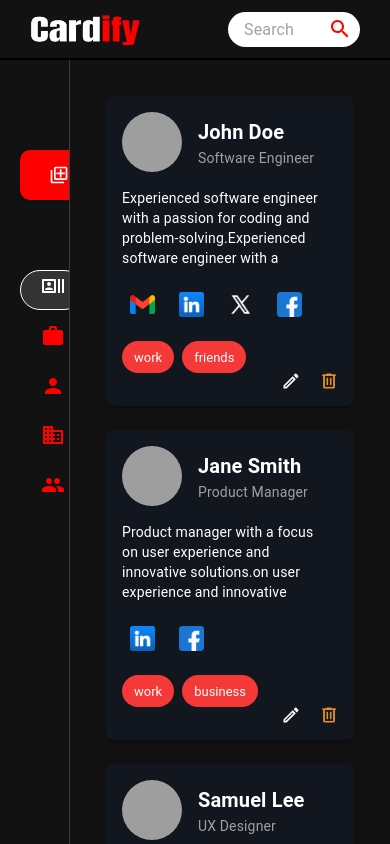
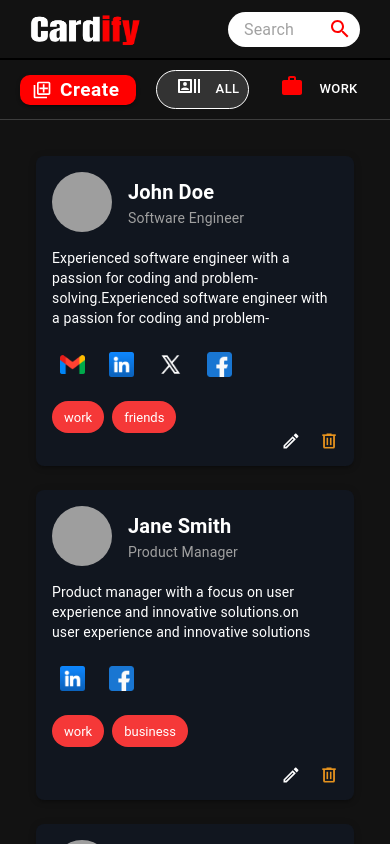
Before and after one commit to josephfrancis60/Cardify, a React (Vite) app in the folder frontend/: page / in a window 390 px wide. Built offline with nearby package versions, Linux system fonts and the light colour scheme; grey boxes are pictures that could not be loaded.

Commit message:
made sidebar responsive

```diff
--- a/frontend/src/components/CreateProfileModal.jsx
+++ b/frontend/src/components/CreateProfileModal.jsx
@@ -60,15 +60,16 @@ const CreateProfileModal = () => {
         startIcon={<AddToPhotosOutlinedIcon />}
         onClick={handleOpen}
         sx={{
-          width: "150px",
-          height: "50px",
-          marginY: "70px",
+          width: {xs: "auto", sm: "150px"},
+          height: {xs: "30px", sm: "50px"},
+          marginY: {xs: "0", sm: "70px"},
+          marginRight:{ xs: "10px", sm: "0" },
           backgroundColor: "#ff0000",
           "&:hover": { backgroundColor: "#f53838" },
           textTransform: "none",
           fontWeight: "bold",
           fontSize: "19px",
-          borderRadius: '10px'
+          borderRadius: '10px',
         }}
       >
         Create
--- a/frontend/src/components/Layout.jsx
+++ b/frontend/src/components/Layout.jsx
@@ -36,22 +36,28 @@ const Layout = ({ navbarContent, sidebarContent, mainContent }) => {
         sx={{
           display: "flex",
           flex: 1,
+          flexDirection: { xs: "column", sm: "row" }, // Sidebar moves to the top for XS
           marginTop: "60px", // Push below the fixed navbar
+          height: "calc(100% - 60px)",
         }}
       >
         {/* Sidebar Section */}
         <Box
           sx={{
-            width: { xs: "70px", sm: "200px", md: "250px", lg: "300px" }, // Responsive Width of the sidebar
+            width: { xs: "100%", sm: "200px", md: "250px", lg: "300px" }, // Responsive Width of the sidebar
+            height: { xs: "60px", sm: "100%" }, // Sidebar height for XS
             transition: "all 0.3s ease-in-out", // Transition for responsiveness
-            borderRight: "1px solid #3d3d3d", // Line on the right of the sidebar
+            borderBottom: { xs: "1px solid #3d3d3d", sm: "none" }, // Border for XS
+            borderRight: { xs: "none", sm: "1px solid #3d3d3d" }, // Border for other screens
             padding: "20px",
-            position: "fixed", // Fix the sidebar
-            top: "60px", // Position below the navbar
-            bottom: 0,
+            position: { xs: "relative", sm: "fixed" }, // Sidebar is not fixed for XS
+            top: { xs: "0", sm: "60px" }, // Position below the navbar for SM and above
             zIndex: 900,
             backgroundColor: "#121212", // Ensure consistent background
-            overflowY: "auto", // Scrollable if the sidebar content overflows
+            overflowX: { xs: "auto", sm: "hidden" }, // Horizontal scrolling for XS
+            display: { xs: "flex", sm: "block" },
+            flexDirection: { xs: "row", sm: "column" }, // Horizontal buttons for XS
+            alignItems: { xs: "center", sm: "flex-start" }, // Center buttons for XS
           }}
         >
           {sidebarContent}
@@ -61,15 +67,19 @@ const Layout = ({ navbarContent, sidebarContent, mainContent }) => {
         <Box
           sx={{
             flex: 1,
-            marginLeft: { xs: "70px", sm: "200px", md: "250px", lg: "300px" }, // Push beside the fixed sidebar
+            marginLeft: { xs: "0", sm: "200px", md: "250px", lg: "300px" }, // Push beside the fixed sidebar for SM and above
+            marginTop: { xs: "0", sm: "0" }, // Push below the sidebar for XS
             padding: "20px",
             overflowY: "auto", // Enable scrolling for the main content
-            height: "calc(100vh - 60px)", // Full height minus the navbar
+            height: { xs: "calc(100vh - 120px)", sm: "calc(100vh - 60px)" }, // Adjust height for XS
             // Styles for the scrollbar
-            '&::-webkit-scrollbar': {width: '14px',},
-            '&::-webkit-scrollbar-thumb': {backgroundColor: '#808080', borderRadius: '0px'},
-            '&::-webkit-scrollbar-thumb:hover': {backgroundColor: '#636363'},
-            '&::-webkit-scrollbar-track': {backgroundColor: '#fff', borderRadius: '0px'},
+            "&::-webkit-scrollbar": { width: "14px" },
+            "&::-webkit-scrollbar-thumb": {
+              backgroundColor: "#808080",
+              borderRadius: "0px",
+            },
+            "&::-webkit-scrollbar-thumb:hover": { backgroundColor: "#636363" },
+            "&::-webkit-scrollbar-track": { backgroundColor: "#fff", borderRadius: "0px" },
           }}
         >
           {mainContent}
--- a/frontend/src/components/Sidebar.jsx
+++ b/frontend/src/components/Sidebar.jsx
@@ -22,14 +22,21 @@ const Sidebar = () => {
     <Box
       sx={{
         display: "flex",
-        flexDirection: "column",
+        flexDirection: { xs: "row", sm: "column" },
         justifyContent: "space-between",
         height: "100%",
         bgcolor: "#121212", // Optional: Dark theme
       }}
     >
       {/* Top Section with "Create" Button */}
-      <Box>
+      <Box
+        sx={{
+          display: "flex",
+          flexDirection: { xs: "row", sm: "column" },
+          alignItems: "center",
+          gap: "10px",
+        }}
+      >
         {/* file for create profile button */}
         <CreateProfileModal />
 
@@ -41,8 +48,8 @@ const Sidebar = () => {
             variant="outlined"
             size="small"
             sx={{
-              width: "100%",
-              marginBottom: "10px",
+              width: {xs: "100", sm: "100%"},
+              marginBottom: {xs: "0", sm: "10px"},
               color: "#fff", // Button text remains white
               backgroundColor:
                 selectedCategory === category.label ? "#333" : "transparent", // Background for selected button
```
